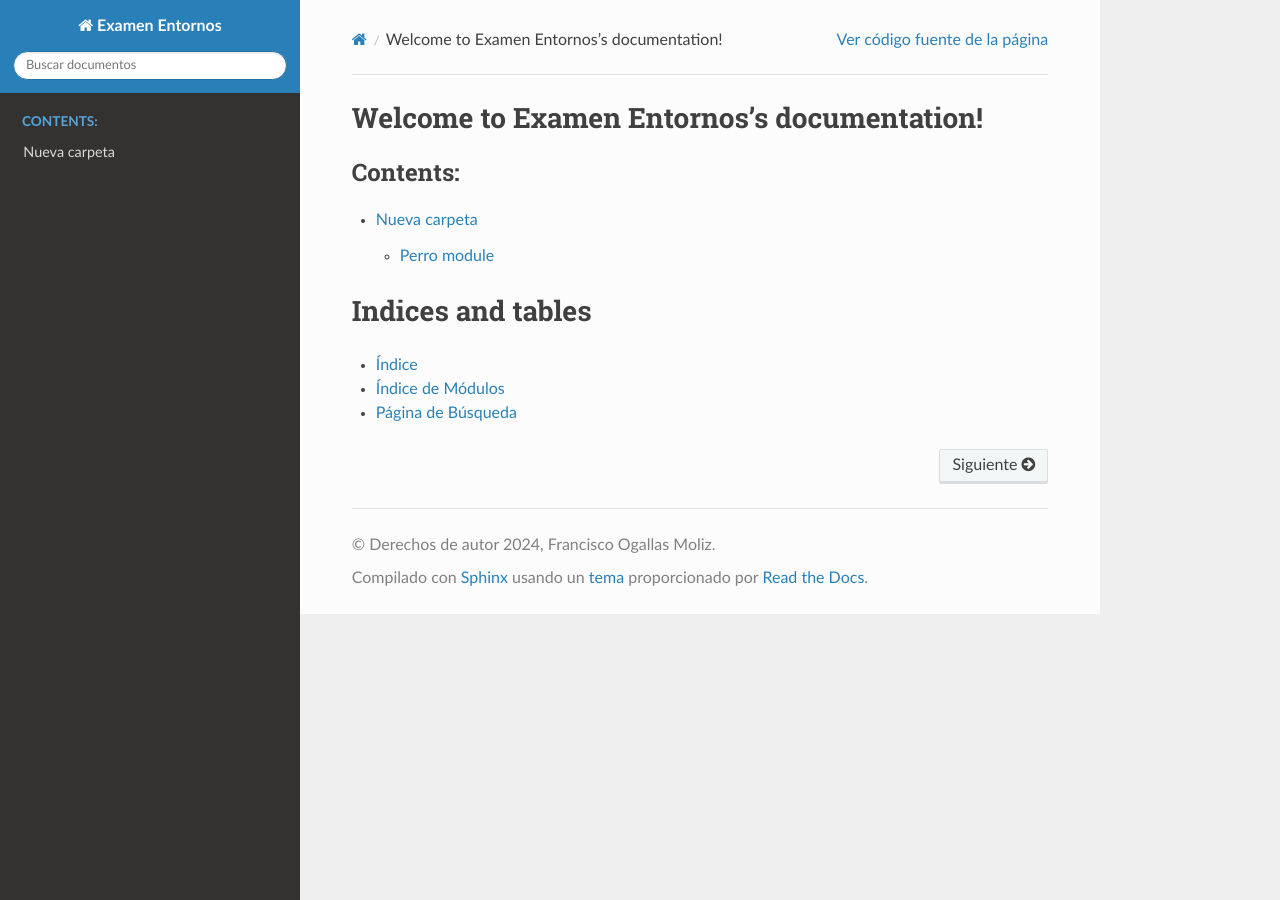
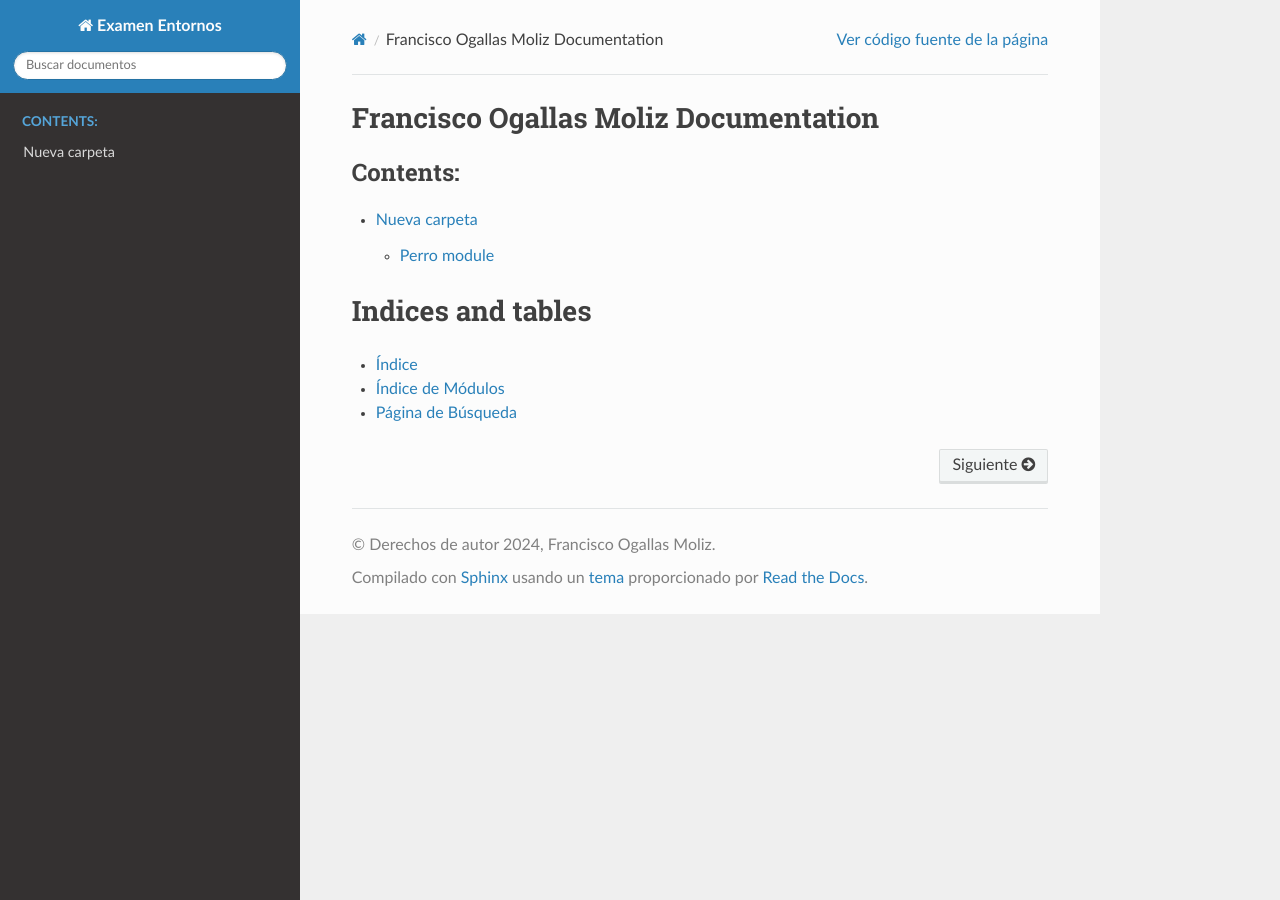
Before and after one commit to iesgrancapitan-entornos/2023-24-examen-ordinaria-ud-4-entornos-12-06-2024-Franogmo, a Sphinx documentation site: the page built from doc/source/index.rst, in a window 1280 px wide. Built offline with Sphinx 7.4.7 and the Read the Docs theme 2.0.0, drawn with Linux system fonts in a browser that asks for light colours; pages that are not in the unit, such as notebooks, are missing from menus.

Commit message:
Pull request change title - Fco Ogallas Moliz

```diff
--- a/doc/source/index.rst
+++ b/doc/source/index.rst
@@ -3,8 +3,8 @@
    You can adapt this file completely to your liking, but it should at least
    contain the root `toctree` directive.
 
-Welcome to Examen Entornos's documentation!
-===========================================
+Francisco Ogallas Moliz Documentation
+=====================================
 
 .. toctree::
    :maxdepth: 2
```
